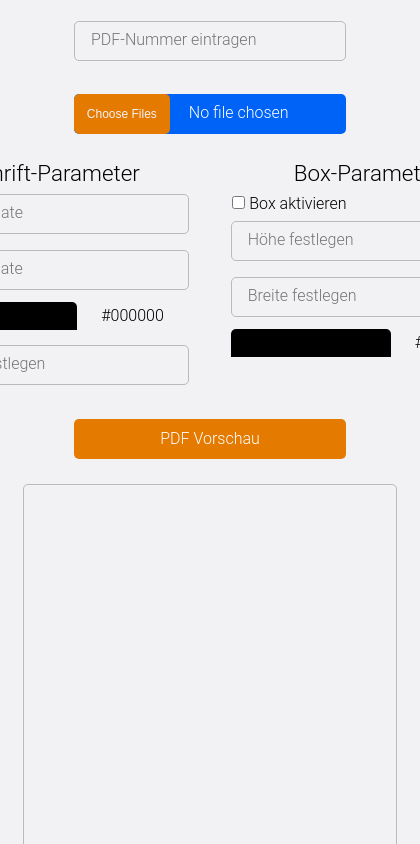
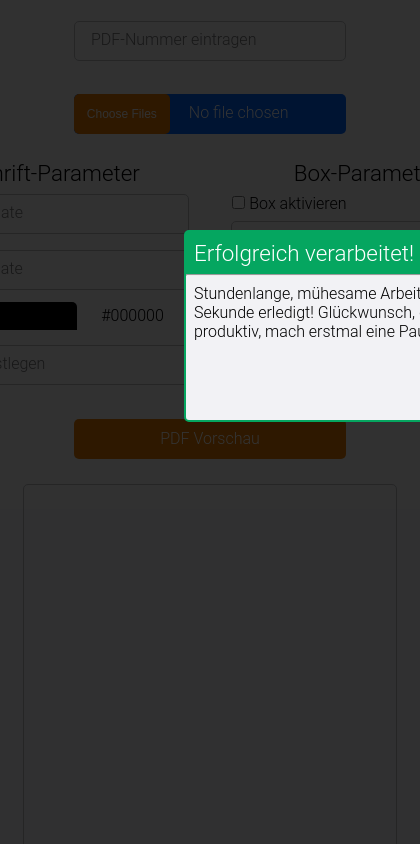
Before and after one commit to Elric1997/PDF500, an Electron app: page main.html in a window 420 px wide. Shown: the top 844 px of the page. Drawn offline with Linux system fonts and the light colour scheme; no server answers.

Commit message:
- Modal erzeugt (main.html/ main.css/ main.js)

```diff
--- a/example.js
+++ b/example.js
@@ -1,6 +1,5 @@
 "use strict"
 
-/** TODO: Validierung zwecks Code-Stil überarbeiten */
 const numberPattern = /^[0-9]*$/;
 const pdfNumberPattern = /^(.*?)/;
 const errorText = "Bitte nur Zahlen eingeben";
@@ -106,6 +105,10 @@ const validInputBoxWidth = () => {
     }
 }
 
+/**
+ * Funktion zur Überprüfung, ob die Checkbox geklickt wurde oder nicht
+ * Initial wurde "disabled" in den Eingabefeldern gesetzt
+*/
 const detectCheckboxState = () => {
     const checkbox = document.getElementById("box-toggle");
     const boxHeight = document.getElementById("box-h");
@@ -141,3 +144,7 @@ const changeFontColorCode = () => {
 
     colorHexCode.innerHTML = colorField.value.toUpperCase();
 }
+
+const closeModal = () => {
+    document.getElementById("triggerClientModal").style.display = "none";
+}
--- a/main.css
+++ b/main.css
@@ -307,6 +307,48 @@ input[disabled][type=text]:hover {
     border-color: red;
 }
 
+.modal-overlay {
+    height: 100%;
+    width: 100%;
+    position: fixed;
+    z-index: 1;
+    top: 0;
+    left: 0;
+    background-color: rgba(0,0,0, 0.8);
+    overflow: hidden;
+}
+
+.modal {
+    position: absolute;
+    bottom: 50%;
+    left: 43.8%;
+    width: 25rem;
+    height: 12rem;
+    border: 2px solid var(--main-color-success);
+    border-radius: 5px;
+}
+
+.modal-headline {
+    text-align: left;
+    padding: 0.5rem;
+    color: white;
+    background-color: var(--main-color-success);
+}
+
+.modal-headline--error {
+    color: var(--main-color-error);
+}
+
+.modal-description {
+    padding: 0.5rem;
+}
+
+.modal-footer {
+    background-color: transparent;
+    padding: 0.5rem;
+    float: right;
+}
+
 /* u.a. in loading.html */
 .info-message {
     font-size: 1.1rem;
--- a/main.html
+++ b/main.html
@@ -102,6 +102,21 @@
             <span class="progress--text">0/0</span>
         </div>
     </section>
+    <footer>
+        <p class="creator">created by Thilo Barth | André Schwarzat with
+            <img src="assets/Logo.svg" class="slick-comm-icon" height="14" width="14" alt="Slick-Icon">
+        </p>
+    </footer>
+    <!-- Success-Error Modal -->
+    <div id="triggerClientModal" class="modal-overlay">
+        <div class="modal">
+            <h2 id="modal-headline" class="modal-headline">Erfolgreich verarbeitet!</h2><hr>
+            <p id="modal-description" class="modal-description">Stundenlange, mühesame Arbeit wurden in einer Sekunde erledigt! Glückwunsch, du bist wirklich produktiv, mach erstmal eine Pause.</p>
+            <div class="modal-footer">
+                <button class="button button--success" style="width: 5rem" onclick="closeModal()">Schließen</button>
+            </div>
+        </div>
+    </div>
     <!-- Update-Popup -->
     <div id="notification" class="notification hidden">
         <p id="message" class="info-message"></p>
@@ -112,11 +127,6 @@
             Schließen
         </button>
     </div>
-    <footer>
-        <p class="creator">created by Thilo Barth | André Schwarzat with
-            <img src="assets/Logo.svg" class="slick-comm-icon" height="14" width="14" alt="Slick-Icon">
-        </p>
-    </footer>
 </main>
 <!-- Insert this line above script imports  -->
 <script>if (typeof module === 'object') {window.module = module; module = undefined;}</script>
```
